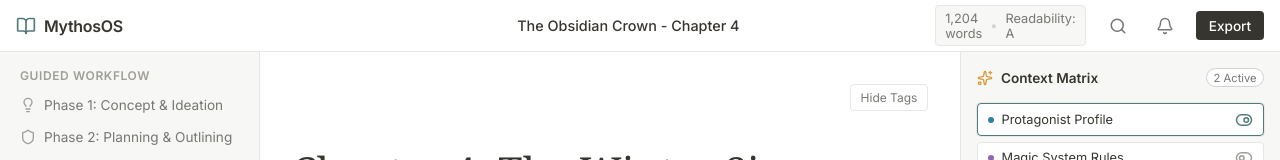
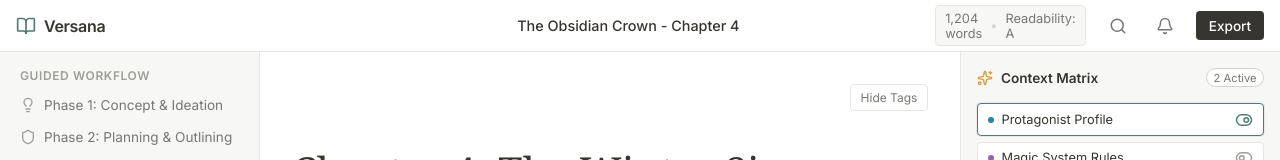
Before and after one commit to kevinelliott/versana, a Next.js app: page / in a window 1280 px wide. Shown: the top 160 px of the page. Built offline with nearby package versions, Linux system fonts and the light colour scheme.

Commit message:
chore: rebrand project from MythosOS to Versana

```diff
--- a/package.json
+++ b/package.json
@@ -1,5 +1,5 @@
 {
-  "name": "mythos-os",
+  "name": "versana",
   "version": "0.1.0",
   "private": true,
   "scripts": {
--- a/src/components/layout/TopBar.tsx
+++ b/src/components/layout/TopBar.tsx
@@ -8,7 +8,7 @@ export default function TopBar() {
             <div className={styles.leftSection}>
                 <div className={styles.logo}>
                     <BookOpen size={20} className={styles.logoIcon} />
-                    <span className={styles.logoText}>MythosOS</span>
+                    <span className={styles.logoText}>Versana</span>
                 </div>
             </div>
 
```
Also changed, not shown: 1 other file (tests, documents, lock files or other folders).
